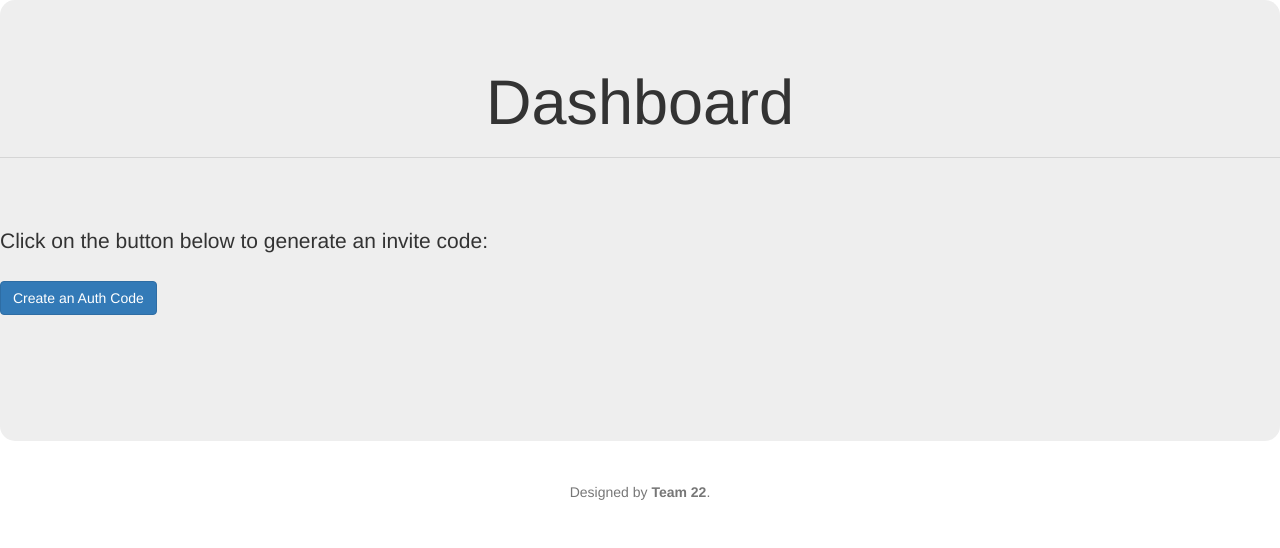
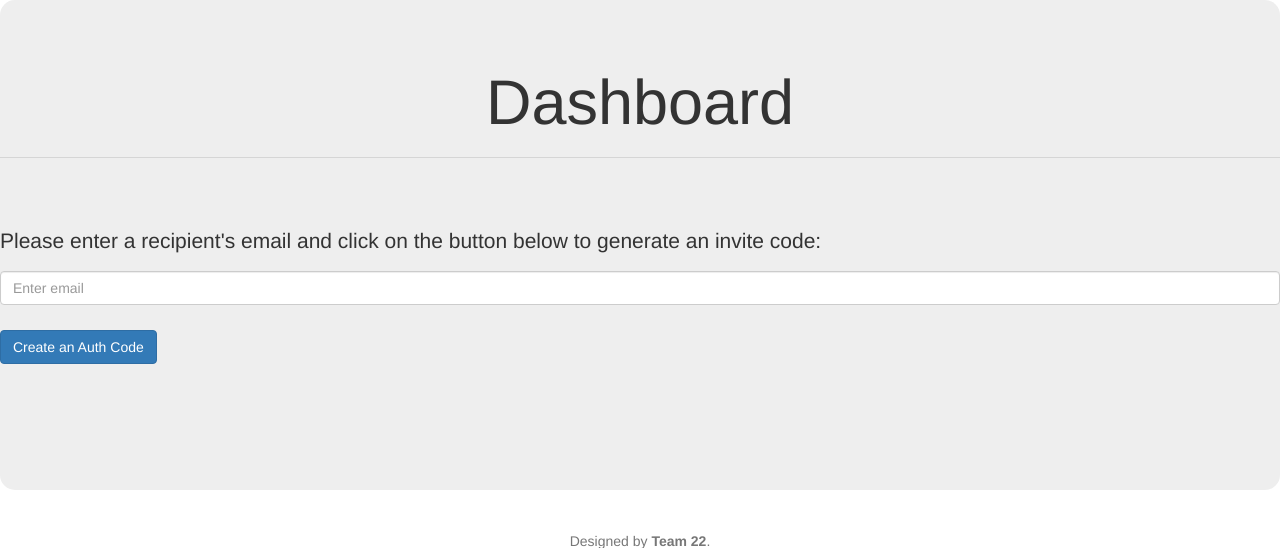
Before and after one commit to lborocs/22cob290-part2-team22-dev, a PHP site: page /dashboard.php in a window 1280 px wide. Shown: the top 548 px of the page. Run offline with PHP 8.4, Linux system fonts and the light colour scheme.

Commit message:
added email functionality

```diff
--- /dev/null
+++ b/dashboard/dashboard.js
@@ -0,0 +1,24 @@
+function generateAuthCode(){
+    let email = $("#emailInput").val()
+
+    if (!(email.includes('@') || email.includes('.') || email.length > 5)) {
+        document.getElementById('result').innerHTML = `<div class="alert alert-warning" role="alert">Enter valid email!</div>`;
+        document.getElementById("result").style = "";
+    } else {
+        $.ajax({
+            url:"dashboard/generateAuthCode.php",
+            success: function(responseData){
+                let temp = JSON.parse(responseData);
+                let msg = "Hi there!%0D%0A%0D%0AYou have been invited to Make-It-All's Productivity and Knowledge System!%0D%0A%0D%0AInsert the code: "+temp+" into the registration section of http://team22.sci-project.lboro.ac.uk/login/index.php";
+                window.open('mailto:'+ email +'?subject=You have been invited to Make-It-All!&body='+msg);
+                document.getElementById("result").innerHTML = ("AuthCode Generated: <b>" + temp + "</b><br>Please share this with whoever you wish to invite.");
+                document.getElementById("result").style = "color: green;"
+            },
+            error: function(e){
+                document.getElementById("result").innerHTML = ("Error Occurred! Please refer to console.");
+                console.log(e.message);
+                document.getElementById("result").style = "color: red;"
+            }
+        });
+    }
+}
--- a/dashboard/dashboard.php
+++ b/dashboard/dashboard.php
@@ -5,29 +5,15 @@
     <link rel="stylesheet" href="https://maxcdn.bootstrapcdn.com/bootstrap/3.4.1/css/bootstrap.min.css">
     <script src="https://ajax.googleapis.com/ajax/libs/jquery/3.6.0/jquery.min.js"></script>
     <script src="https://maxcdn.bootstrapcdn.com/bootstrap/3.4.1/js/bootstrap.min.js"></script>
+    <script src="dashboard/dashboard.js"></script>
     <script>
      $(document).ready(function(){
 
-            localStorage.setItem("currentPage", "dashboard/Dashboard.php");
+            localStorage.setItem("currentPage", "dashboard/dashboard.php");
 
 
 
     });
-        function generateAuthCode(){
-            $.ajax({
-                    url:"dashboard/generateAuthCode.php",
-                    success: function(responseData){
-                        let temp = JSON.parse(responseData);
-                        document.getElementById("result").innerHTML = ("AuthCode Generated: <b>" + temp + "</b><br>Please share this with whoever you wish to invite.");
-                        document.getElementById("result").style = "color: green;"
-                    },
-                    error: function(e){
-                        document.getElementById("result").innerHTML = ("Error Occurred! Please refer to console.");
-                        console.log(e.message);
-                        document.getElementById("result").style = "color: red;"
-                    }
-                });
-        }
     </script>
 </head>
 <body>
@@ -37,7 +23,10 @@
             <hr class="my-4">
 
             <div class="jumbotron form-jumbo">
-                <p>Click on the button below to generate an invite code:</p>
+                <p>Please enter a recipient's email and click on the button below to generate an invite code:</p>
+                <div class="form-group">
+                    <input type="email" class="form-control" id="emailInput" placeholder="Enter email">
+                </div>
                 <button class="btn btn-primary" style="margin-top:10px;" type="button" onclick="generateAuthCode()">Create an Auth Code</button>
                 <div class="jumbotron jumbotron-fluid" id="result" style="display:none"></div>
             </div>
--- a/navbar.php
+++ b/navbar.php
@@ -25,8 +25,6 @@ if (isset($_SESSION['email'])){
         if(localStorage.getItem("currentPage") != null){
             navclick(localStorage.getItem("currentPage"));
         }
-
-
 
 });
 
```
Also changed, not shown: dashboard/adminDashboard.php (+5 -16 lines).
